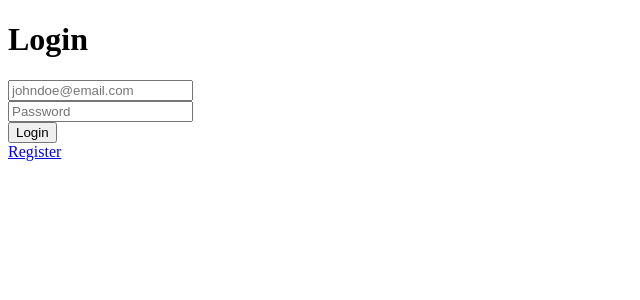
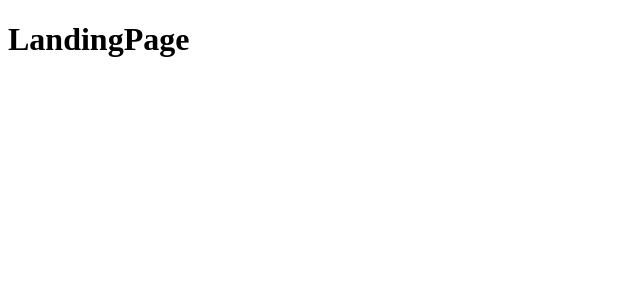
Before and after one commit to debnoceda/CMSC126-LongExam2, a React (Vite) app in the folder frontend/: page / in a window 1280 px wide. Before the commit this address led to /login. Shown: the top 300 px of the page, without its empty margins (0-640 px from the left). Built offline with nearby package versions, Linux system fonts and the light colour scheme.

Commit message:
Add a landing page route and page

```diff
--- a/frontend/src/App.jsx
+++ b/frontend/src/App.jsx
@@ -6,6 +6,7 @@
 import Analytics from './pages/Analytics';
 import Transaction from './pages/Transaction';
 import Profile from './pages/Profile';
+import LandingPage from './pages/LandingPage';
 import NotFound from './pages/NotFound';
 import ProtectedRoute from './components/ProtectedRoute';
 
@@ -34,6 +35,7 @@
   return (
     <BrowserRouter>
       <Routes>
+        <Route path="/" element={<LandingPage />} />
         <Route path="/login" element={<Login />} />
         <Route path="/register" element={<RegisterAndLogout />} />
         <Route path="/logout" element={<Logout />} />
--- /dev/null
+++ b/frontend/src/pages/LandingPage.jsx
@@ -0,0 +1,12 @@
+import React from 'react';
+
+function LandingPage() {
+  return (
+    <div className="container">
+      <h1>LandingPage</h1>
+      {/* Add your transaction content here */}
+    </div>
+  );
+}
+
+export default LandingPage;
```
